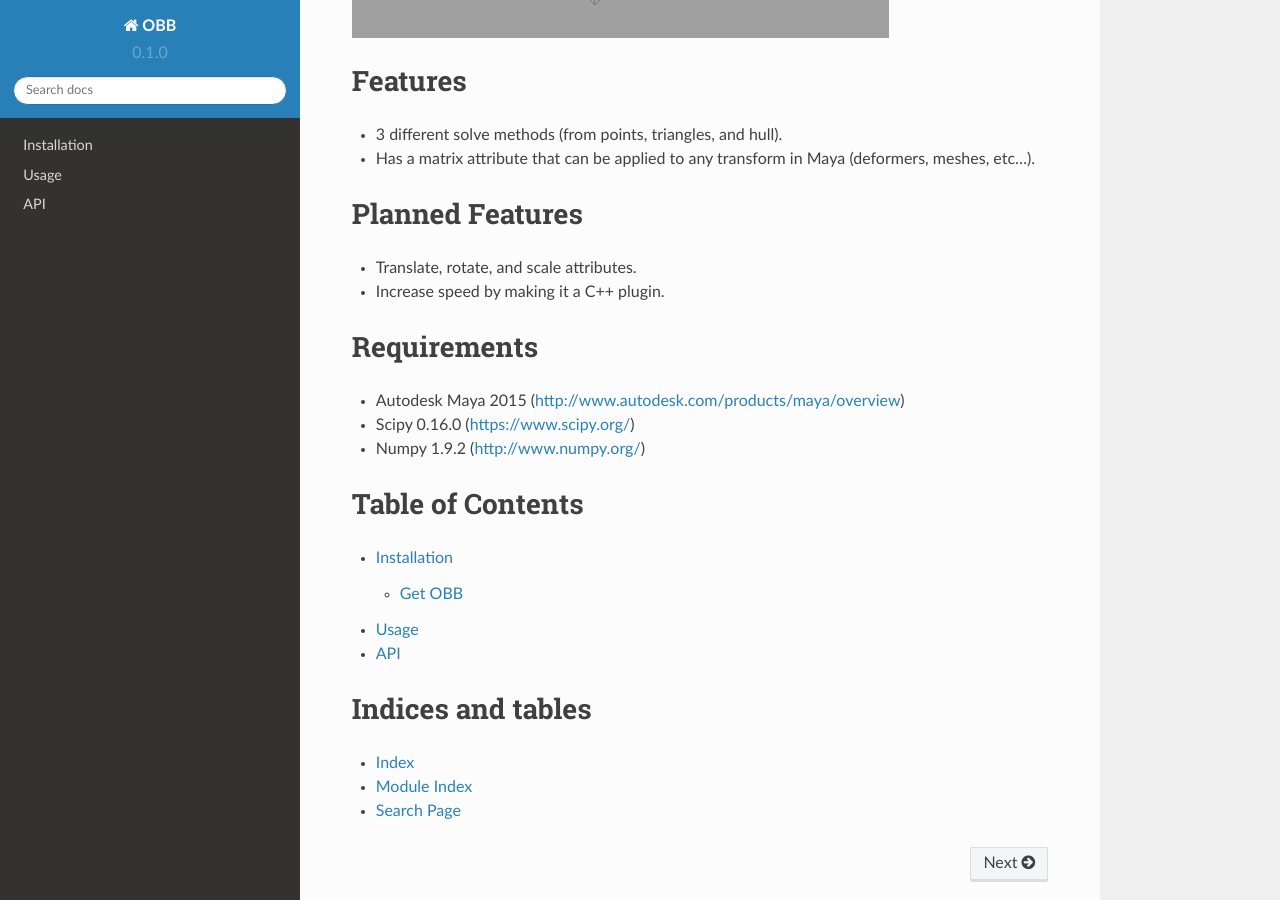
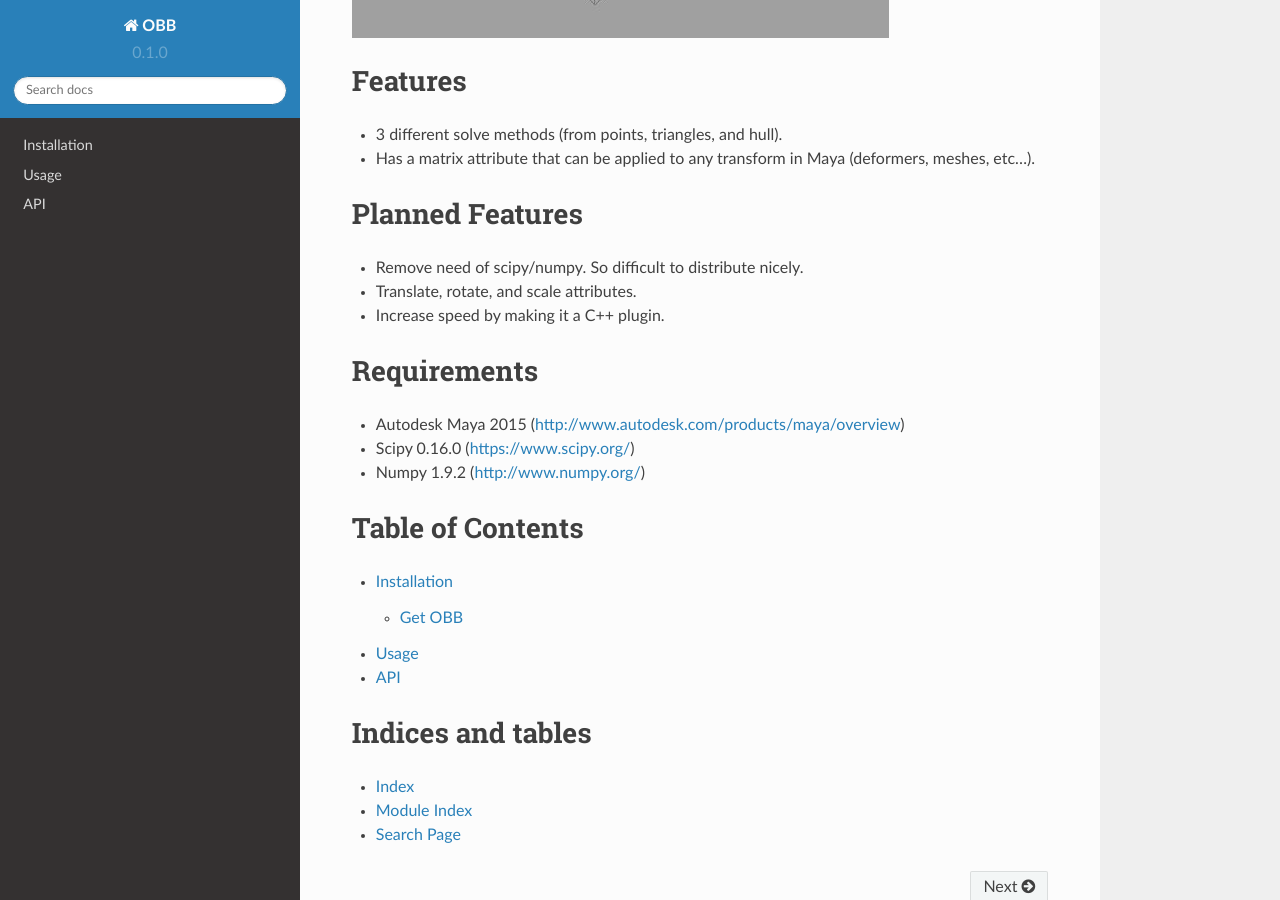
Before and after one commit to chrisdevito/OBB, a Sphinx documentation site: the page built from docs/index.rst, in a window 1280 px wide and 900 px high, scrolled down 700 px. Built offline with Sphinx 7.4.7 and the Read the Docs theme 2.0.0, drawn with Linux system fonts in a browser that asks for light colours.

Commit message:
added planned feature for removal of scipy/numpy dependencies.

```diff
--- a/docs/index.rst
+++ b/docs/index.rst
@@ -11,6 +11,7 @@ Features
 
 Planned Features
 ================
+- Remove need of scipy/numpy. So difficult to distribute nicely.
 - Translate, rotate, and scale attributes.
 - Increase speed by making it a C++ plugin.
 
```
